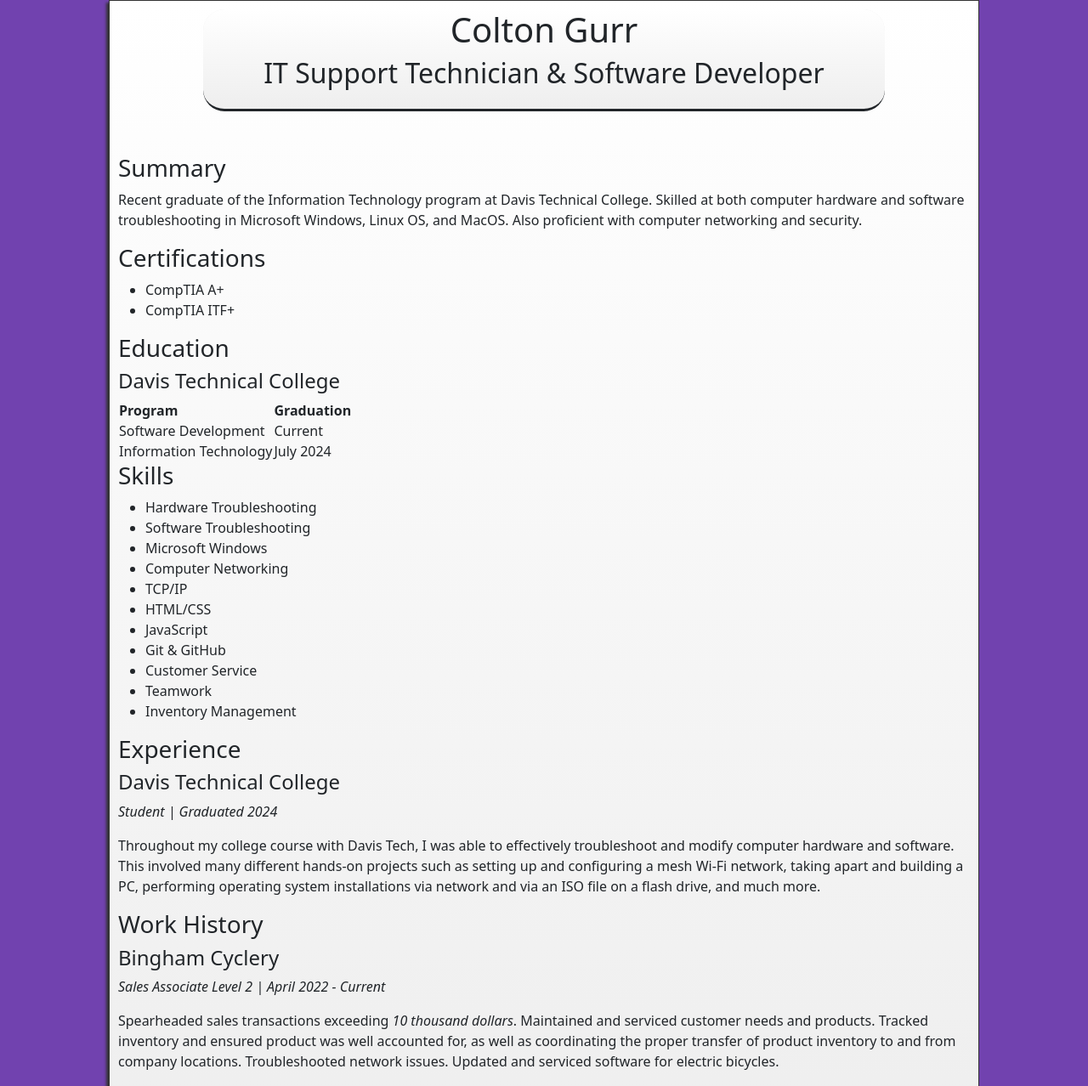
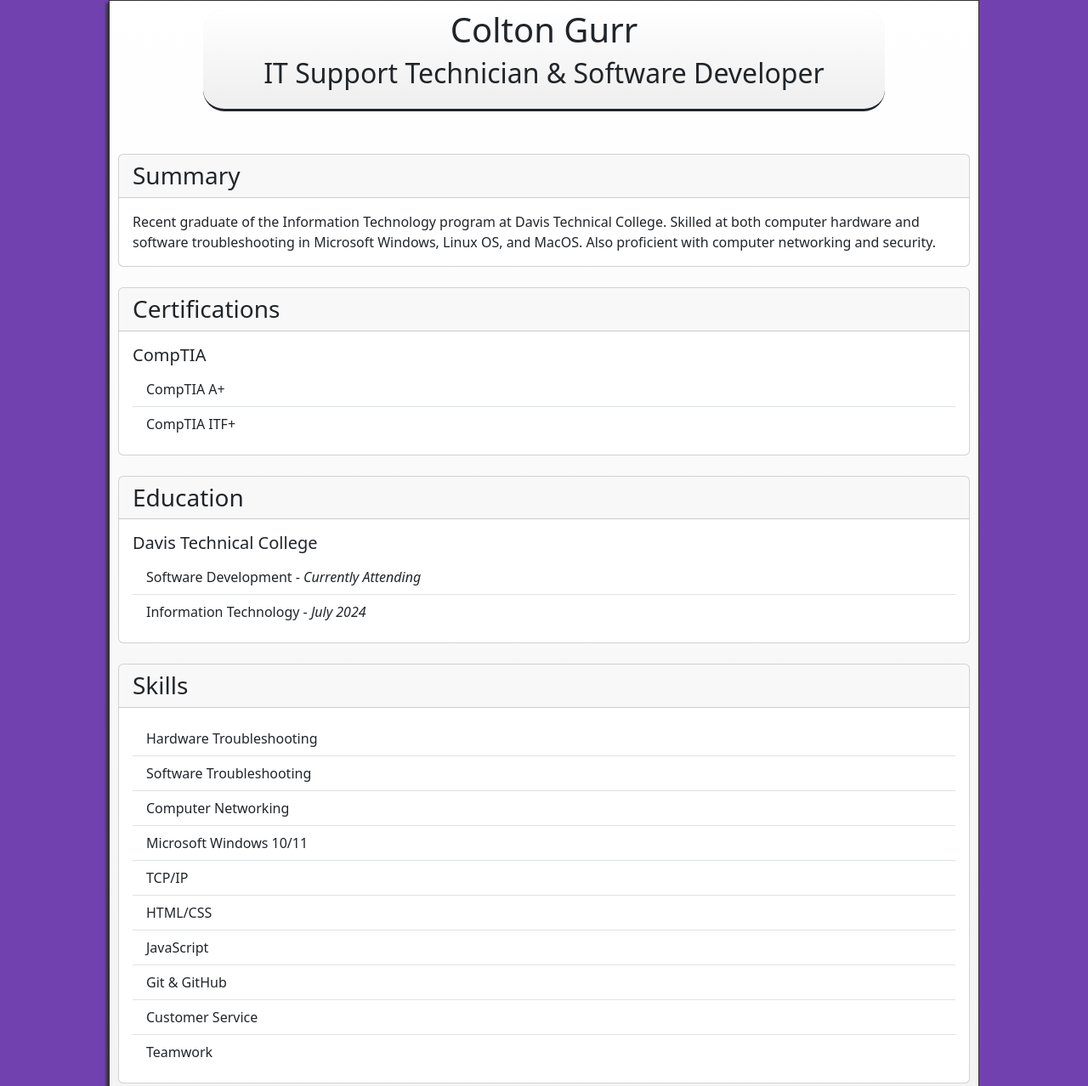
Before and after one commit to Shmolty/onlineResume, a plain HTML site: page index.html in a window 1280 px wide. Shown: the part 70-1348 px from the top of the page at 85% size. Drawn offline with nearby package versions, Linux system fonts and the light colour scheme.

Commit message:
create bootstrap cards to organize sections
use bootstrap cards to create more clear and visually appealing sections
delete previous layout for sections

```diff
--- a/index.html
+++ b/index.html
@@ -37,56 +37,69 @@
             <h2>IT Support Technician & Software Developer</h2>
         </header>
 
-        <h3>Summary</h3>
-        <p>Recent graduate of the Information Technology program at Davis Technical College. Skilled at both computer hardware and software troubleshooting in Microsoft Windows, Linux OS, and MacOS. Also proficient with computer networking and security.</p>
+        <div class="card mt-4 mb-4">
+            <h3 class="card-header">Summary</h3>
+            <div class="card-body">
+                <p class="card-text">Recent graduate of the Information Technology program at Davis Technical College. Skilled at both computer hardware and software troubleshooting in Microsoft Windows, Linux OS, and MacOS. Also proficient with computer networking and security.</p>
+            </div>
+        </div>
 
-        <h3>Certifications</h3>
-        <ul>
-            <li>CompTIA A+</li>
-            <li>CompTIA ITF+</li>
-        </ul>
+        <div class="card mt-4 mb-4">
+            <h3 class="card-header">Certifications</h3>
+            <div class="card-body">
+                <h5 class="card-title">CompTIA</h5>
+                <ul class="list-group list-group-flush">
+                    <li class="list-group-item">CompTIA A+</li>
+                    <li class="list-group-item">CompTIA ITF+</li>
+                </ul>
+            </div>
+        </div>
 
-        <h3>Education</h3>
-        <table>
-            <h4>Davis Technical College</h4>
-            <tr>
-                <th>Program</th>
-                <th>Graduation</th>
-            </tr>
-            <tr>
-                <td>Software Development</td>
-                <td>Current</td>
-            </tr>
-            <tr>
-                <td>Information Technology</td>
-                <td>July 2024</td>
-            </tr>
-        </table>
+        <div class="card mt-4 mb-4">
+            <h3 class="card-header">Education</h3>
+            <div class="card-body">
+                <h5 class="card-title">Davis Technical College</h5>
+                <ul class="list-group list-group-flush">
+                    <li class="list-group-item">Software Development - <i>Currently Attending</i></li>
+                    <li class="list-group-item">Information Technology - <i>July 2024</i></li>
+                </ul>
+            </div>
+        </div>
 
-        <h3>Skills</h3>
-        <ul>
-            <li>Hardware Troubleshooting</li>
-            <li>Software Troubleshooting</li>
-            <li>Microsoft Windows</li>
-            <li>Computer Networking</li>
-            <li>TCP/IP</li>
-            <li>HTML/CSS</li>
-            <li>JavaScript</li>
-            <li>Git & GitHub</li>
-            <li>Customer Service</li>
-            <li>Teamwork</li>
-            <li>Inventory Management</li>
-        </ul>
+        <div class="card mt-4 mb-4">
+            <h3 class="card-header">Skills</h3>
+            <div class="card-body">
+                <ul class="list-group list-group-flush">
+                    <li class="list-group-item">Hardware Troubleshooting</li>
+                    <li class="list-group-item">Software Troubleshooting</li>
+                    <li class="list-group-item">Computer Networking</li>
+                    <li class="list-group-item">Microsoft Windows 10/11</li>
+                    <li class="list-group-item">TCP/IP</li>
+                    <li class="list-group-item">HTML/CSS</li>
+                    <li class="list-group-item">JavaScript</li>
+                    <li class="list-group-item">Git & GitHub</li>
+                    <li class="list-group-item">Customer Service</li>
+                    <li class="list-group-item">Teamwork</li>
+                </ul>
+            </div>
+        </div>
 
-        <h3>Experience</h3>
-        <h4>Davis Technical College</h4>
-        <p><i>Student | Graduated 2024</i></p>
-        <p>Throughout my college course with Davis Tech, I was able to effectively troubleshoot and modify computer hardware and software. This involved many different hands-on projects such as setting up and configuring a mesh Wi-Fi network, taking apart and building a PC, performing operating system installations via network and via an ISO file on a flash drive, and much more.  </p>
-
-        <h3>Work History</h3>
-        <h4>Bingham Cyclery</h4>
-        <p><i>Sales Associate Level 2 | April 2022 - Current</i></p>
-        <p>Spearheaded sales transactions exceeding <em>10 thousand dollars</em>. Maintained and serviced customer needs and products. Tracked inventory and ensured product was well accounted for, as well as coordinating the proper transfer of product inventory to and from company locations. Troubleshooted network issues. Updated and serviced software for electric bicycles.</p>
+        <div class="card mt-4 mb-4">
+            <h3 class="card-header">Experience</h3>
+            <div class="card-body">
+                <h5 class="card-title">Davis Technical College</h5>
+                <p class="card-text fst-italic">Student | Graduated July 2024</p>
+                    <p class="card-text">Throughout my college course with Davis Tech, I was able to effectively troubleshoot and modify computer hardware and software. This involved many different hands-on projects such as setting up and configuring a mesh Wi-Fi network, taking apart and building a PC, performing operating system installations via network and via an ISO file on a flash drive, and much more.</p>
+            </div>
+        </div>
+        <div class="card mt-4 mb-4">
+            <h3 class="card-header">Work History</h3>
+            <div class="card-body">
+                <h5 class="card-title">Bingham Cyclery</h5>
+                <p class="card-text fst-italic">Sales Associate Level 2 | April 2022 - Current</p>
+                    <p class="card-text">Spearheaded sales transactions exceeding 10 thousand dollars. Maintained and serviced customer needs and products. Tracked inventory and ensured product was well accounted for, as well as coordinating the proper transfer of product inventory to and from company locations. Troubleshooted network issues. Updated and serviced software for electric bicycles.</p>
+            </div>
+        </div>
 
         <footer>
             <p>I <strong>Colton Gurr</strong>, verify that this website was created by myself alone. All of the content contained is true and valid as of December 2024.</p>
```
